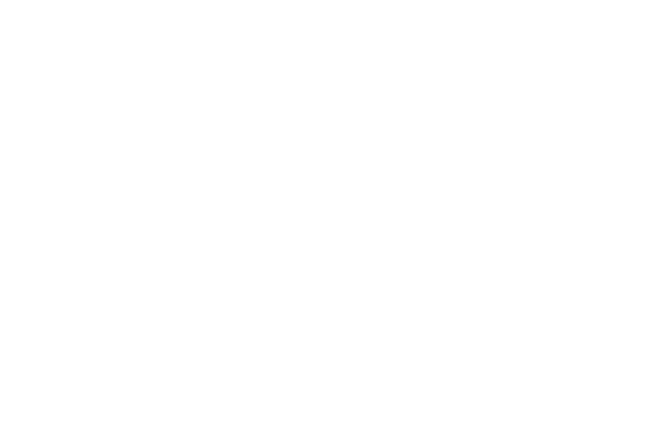
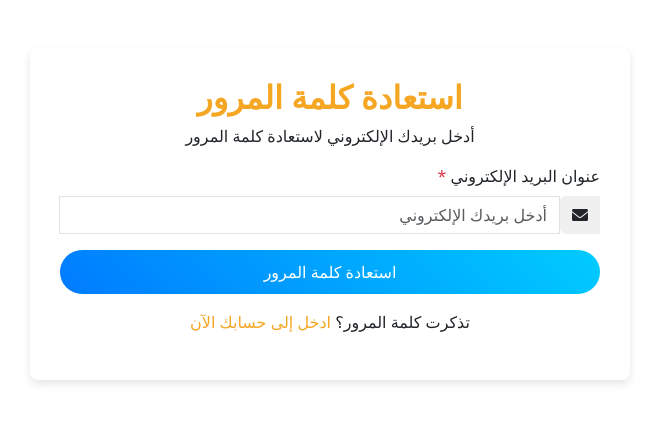
Before and after one commit to abdelrahmanlghorab/E-Learning-Front, an Angular app: page / in a window 1280 px wide. Shown: the top 422 px of the page, without its empty margins (310-969 px from the left). Built offline with nearby package versions, Linux system fonts and the light colour scheme.

Commit message:
add validation ForgetPassword

```diff
--- a/src/app/Auth/forget-password/forget-password.component.html
+++ b/src/app/Auth/forget-password/forget-password.component.html
@@ -3,13 +3,17 @@
         <h2 class="mb-6 font-24-bold text-center">استعادة كلمة المرور</h2>
         <p class="text-center">أدخل بريدك الإلكتروني لاستعادة كلمة المرور</p>
 
-        <form class="reset-password-form">
+        <form class="reset-password-form" [formGroup]="signInForm" (ngSubmit)="onSubmit()">
             <div class="mb-3">
                 <label for="email" class="form-label">عنوان البريد الإلكتروني <span class="text-danger">*</span></label>
                 <div class="input-group">
                     <span class="input-group-text"><i class="fas fa-envelope"></i></span>
-                    <input type="email" id="email" class="form-control" placeholder="أدخل بريدك الإلكتروني" >
+                    <input type="email" id="email"  formControlName="studentEmail" class="form-control" placeholder="أدخل بريدك الإلكتروني" >
                 </div>
+                <div *ngIf="formControls['studentEmail'].touched && formControls['studentEmail'].invalid" class="text-danger">
+                    <small *ngIf="formControls['studentEmail'].errors?.['required']">البريد الإلكتروني مطلوب.</small>
+                    <small *ngIf="formControls['studentEmail'].errors?.['email']">البريد الإلكتروني غير صحيح.</small>
+                  </div>
             </div>
 
             <button type="submit" class="btn btn-primary rounded-5 custom-button w-100">استعادة كلمة المرور</button>
--- a/src/app/Auth/forget-password/forget-password.component.ts
+++ b/src/app/Auth/forget-password/forget-password.component.ts
@@ -1,12 +1,32 @@
 import { Component } from '@angular/core';
+import { ReactiveFormsModule, FormBuilder, FormGroup, Validators } from '@angular/forms';
+import { CommonModule } from '@angular/common';
+
 
 @Component({
   selector: 'app-forget-password',
   standalone: true,
-  imports: [],
+  imports: [CommonModule,ReactiveFormsModule ],
   templateUrl: './forget-password.component.html',
   styleUrl: './forget-password.component.css'
 })
 export class ForgetPasswordComponent {
+  signInForm: FormGroup;
 
+  constructor(private fb: FormBuilder) {
+    this.signInForm = this.fb.group({
+      studentEmail: ['', [Validators.required, Validators.email]],
+    });
+  }
+  onSubmit() {
+    if (this.signInForm.valid) {
+      console.log('Form Submitted', this.signInForm.value);
+    } else {
+      this.signInForm.markAllAsTouched();
+    }
+  }
+
+  get formControls() {
+    return this.signInForm.controls;
+  }
 }
--- a/src/app/app.component.html
+++ b/src/app/app.component.html
@@ -1,4 +1,4 @@
 <!-- <app-sign-in></app-sign-in> -->
  <!-- <app-student-sign-up></app-student-sign-up> -->
   <!-- <app-teacher-sign-up></app-teacher-sign-up> -->
-   <!-- <app-forget-password></app-forget-password> -->
+   <app-forget-password></app-forget-password>
```
